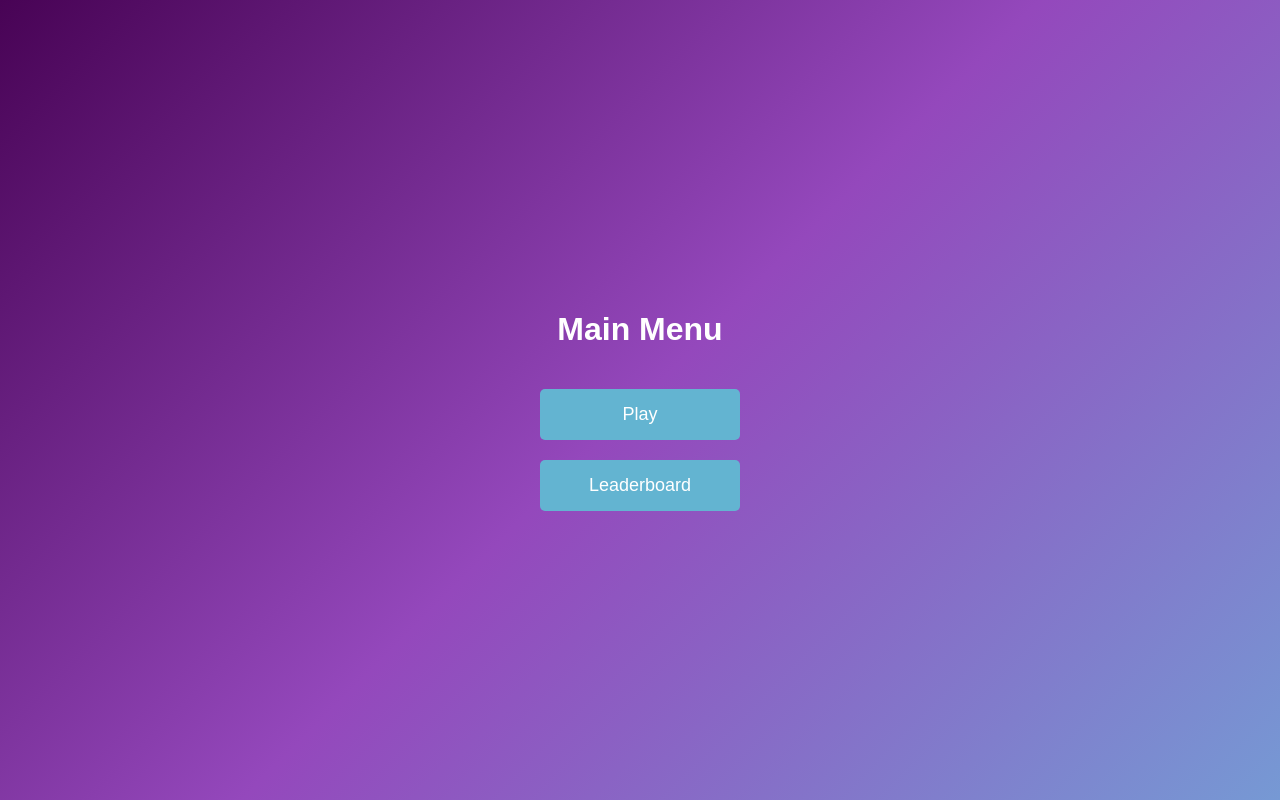
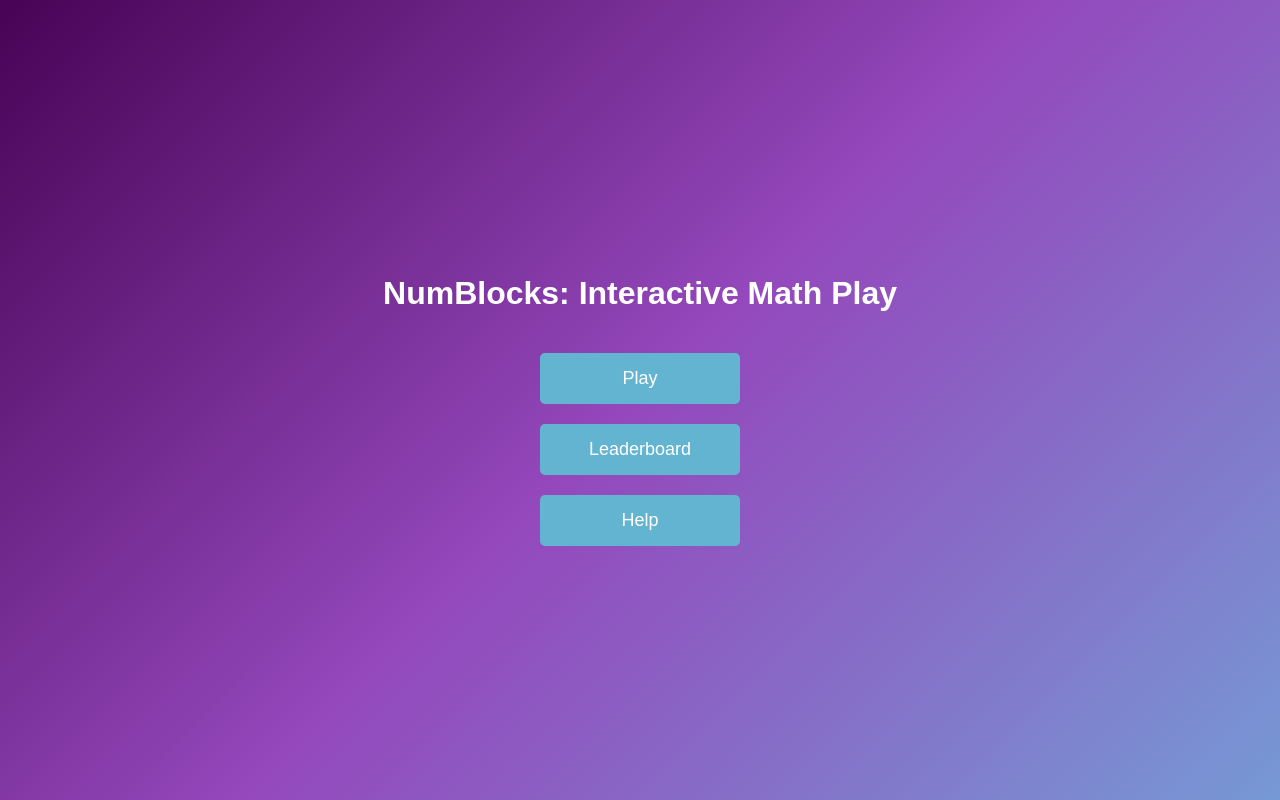
Before and after one commit to veisha/arithmethicDragAndDropUI, a website: page Public/menu.html in a window 1280 px wide. Drawn offline with Linux system fonts and the light colour scheme.

Commit message:
menu update
readded help on the main menu

```diff
--- a/Public/menu.html
+++ b/Public/menu.html
@@ -4,15 +4,15 @@
 <head>
     <meta charset="UTF-8">
     <meta name="viewport" content="width=device-width, initial-scale=1.0">
-    <title>Main Menu</title>
+    <title>NumBlocks: Interactive Math Play</title>
     <link rel="stylesheet" href="../Styles/menu.css">
 </head>
 <body>
     <div class="menu-container">
-        <h1>Main Menu</h1>
+        <h1>NumBlocks: Interactive Math Play</h1>
         <button onclick="location.href='play.html'">Play</button>
         <button onclick="location.href='leaderboard.html'">Leaderboard</button>
-        <!-- <button onclick="location.href='help.html'">Help</button> -->
+        <button onclick="location.href='help.html'">Help</button>
     </div>
 </body>
 </html>
```
